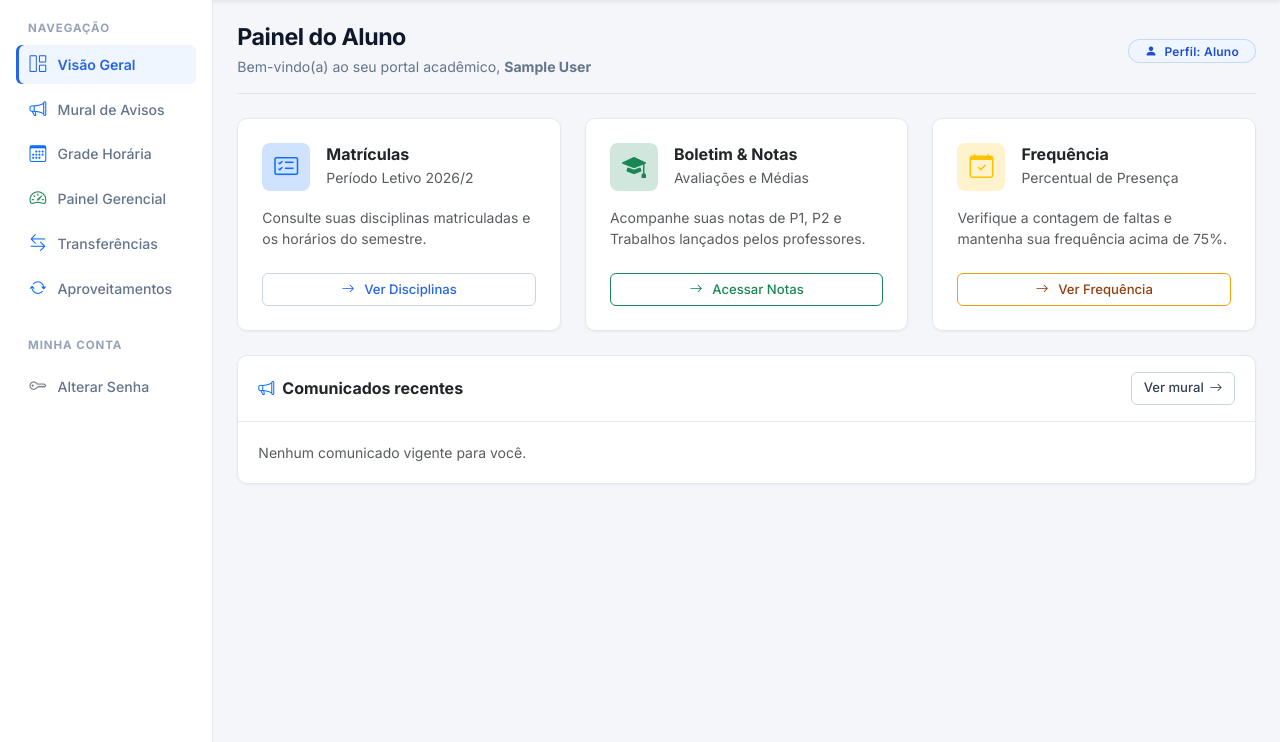
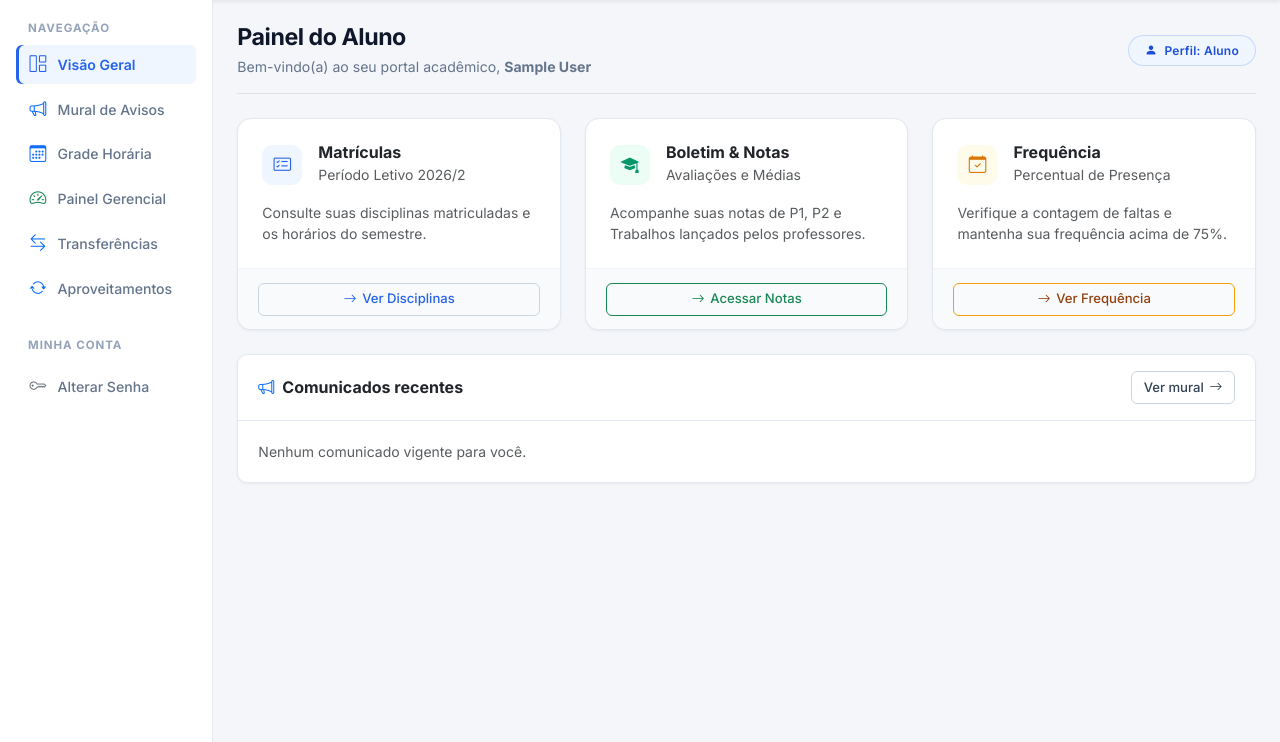
Before and after one commit to joao-luizzz/SGA, a Django app: page /accounts/dashboard/aluno/ in a window 1280 px wide. Shown: the part 61-803 px from the top of the page. Run offline with Django 5.2, Linux system fonts and the light colour scheme; the visitor is signed in with stand-in values (Sample User, id 1); data comes from the database, SQL or seed files in the repository; data that the repository does not hold is empty.

Commit message:
style(dashboards): padroniza cards e badges dos painéis dos quatro perfis

```diff
--- a/templates/dashboards/aluno.html
+++ b/templates/dashboards/aluno.html
@@ -10,7 +10,7 @@
       <p class="page-subtitle mb-0">Bem-vindo(a) ao seu portal acadêmico, <strong>{{ user.full_name }}</strong></p>
     </div>
     <div>
-      <span class="badge badge-sga-primary px-3 py-1.5 fs-7">
+      <span class="badge badge-sga-primary px-3 py-2">
         <i class="bi bi-person-fill me-1"></i> Perfil: Aluno
       </span>
     </div>
@@ -18,67 +18,67 @@
 
   <div class="row g-3 g-lg-4">
     <div class="col-12 col-md-4">
-      <div class="card card-interactive h-100">
-        <div class="card-body p-4 d-flex flex-column">
-          <div class="d-flex align-items-center mb-3">
-            <div class="d-flex align-items-center justify-content-center bg-primary-subtle text-primary rounded-3 p-3 me-3" style="width: 48px; height: 48px;">
-              <i class="bi bi-card-checklist fs-4"></i>
+      <div class="sga-turma-card h-100 d-flex flex-column">
+        <div class="card-body p-4 d-flex flex-column flex-grow-1">
+          <div class="d-flex align-items-center mb-3 gap-3">
+            <div class="sga-icon-tile sga-icon-tile-primary">
+              <i class="bi bi-card-checklist"></i>
             </div>
             <div>
               <h6 class="fw-bold mb-0 text-dark">Matrículas</h6>
               <small class="text-muted">Período Letivo 2026/2</small>
             </div>
           </div>
-          <p class="text-muted small flex-grow-1">Consulte suas disciplinas matriculadas e os horários do semestre.</p>
-          <div class="pt-2">
+          <p class="text-muted small mb-0 flex-grow-1">Consulte suas disciplinas matriculadas e os horários do semestre.</p>
+        </div>
+        <div class="sga-card-footer">
           <a href="{% url 'enrollment:index' %}" class="btn btn-outline-primary btn-sm w-100">
-              <i class="bi bi-arrow-right me-1"></i> Ver Disciplinas
+            <i class="bi bi-arrow-right"></i> Ver Disciplinas
           </a>
-          </div>
         </div>
       </div>
     </div>
 
     <div class="col-12 col-md-4">
-      <div class="card card-interactive h-100">
-        <div class="card-body p-4 d-flex flex-column">
-          <div class="d-flex align-items-center mb-3">
-            <div class="d-flex align-items-center justify-content-center bg-success-subtle text-success rounded-3 p-3 me-3" style="width: 48px; height: 48px;">
-              <i class="bi bi-mortarboard-fill fs-4"></i>
+      <div class="sga-turma-card h-100 d-flex flex-column">
+        <div class="card-body p-4 d-flex flex-column flex-grow-1">
+          <div class="d-flex align-items-center mb-3 gap-3">
+            <div class="sga-icon-tile sga-icon-tile-success">
+              <i class="bi bi-mortarboard-fill"></i>
             </div>
             <div>
-              <h6 class="fw-bold mb-0 text-dark">Boletim & Notas</h6>
+              <h6 class="fw-bold mb-0 text-dark">Boletim &amp; Notas</h6>
               <small class="text-muted">Avaliações e Médias</small>
             </div>
           </div>
-          <p class="text-muted small flex-grow-1">Acompanhe suas notas de P1, P2 e Trabalhos lançados pelos professores.</p>
-          <div class="pt-2">
+          <p class="text-muted small mb-0 flex-grow-1">Acompanhe suas notas de P1, P2 e Trabalhos lançados pelos professores.</p>
+        </div>
+        <div class="sga-card-footer">
           <a href="{% url 'assessments:index' %}" class="btn btn-outline-success btn-sm w-100">
-              <i class="bi bi-arrow-right me-1"></i> Acessar Notas
+            <i class="bi bi-arrow-right"></i> Acessar Notas
           </a>
-          </div>
         </div>
       </div>
     </div>
 
     <div class="col-12 col-md-4">
-      <div class="card card-interactive h-100">
-        <div class="card-body p-4 d-flex flex-column">
-          <div class="d-flex align-items-center mb-3">
-            <div class="d-flex align-items-center justify-content-center bg-warning-subtle text-warning rounded-3 p-3 me-3" style="width: 48px; height: 48px;">
-              <i class="bi bi-calendar-check fs-4"></i>
+      <div class="sga-turma-card h-100 d-flex flex-column">
+        <div class="card-body p-4 d-flex flex-column flex-grow-1">
+          <div class="d-flex align-items-center mb-3 gap-3">
+            <div class="sga-icon-tile sga-icon-tile-warning">
+              <i class="bi bi-calendar-check"></i>
             </div>
             <div>
               <h6 class="fw-bold mb-0 text-dark">Frequência</h6>
               <small class="text-muted">Percentual de Presença</small>
             </div>
           </div>
-          <p class="text-muted small flex-grow-1">Verifique a contagem de faltas e mantenha sua frequência acima de 75%.</p>
-          <div class="pt-2">
+          <p class="text-muted small mb-0 flex-grow-1">Verifique a contagem de faltas e mantenha sua frequência acima de 75%.</p>
+        </div>
+        <div class="sga-card-footer">
           <a href="{% url 'attendance:index' %}" class="btn btn-outline-warning btn-sm w-100">
-              <i class="bi bi-arrow-right me-1"></i> Ver Frequência
+            <i class="bi bi-arrow-right"></i> Ver Frequência
           </a>
-          </div>
         </div>
       </div>
     </div>
```
Also changed, not shown: templates/dashboards/coordenacao.html (+29 -29 lines), templates/dashboards/professor.html (+24 -24 lines), templates/dashboards/secretaria.html (+29 -29 lines). Lines whose indentation alone changed are shown as unchanged.
